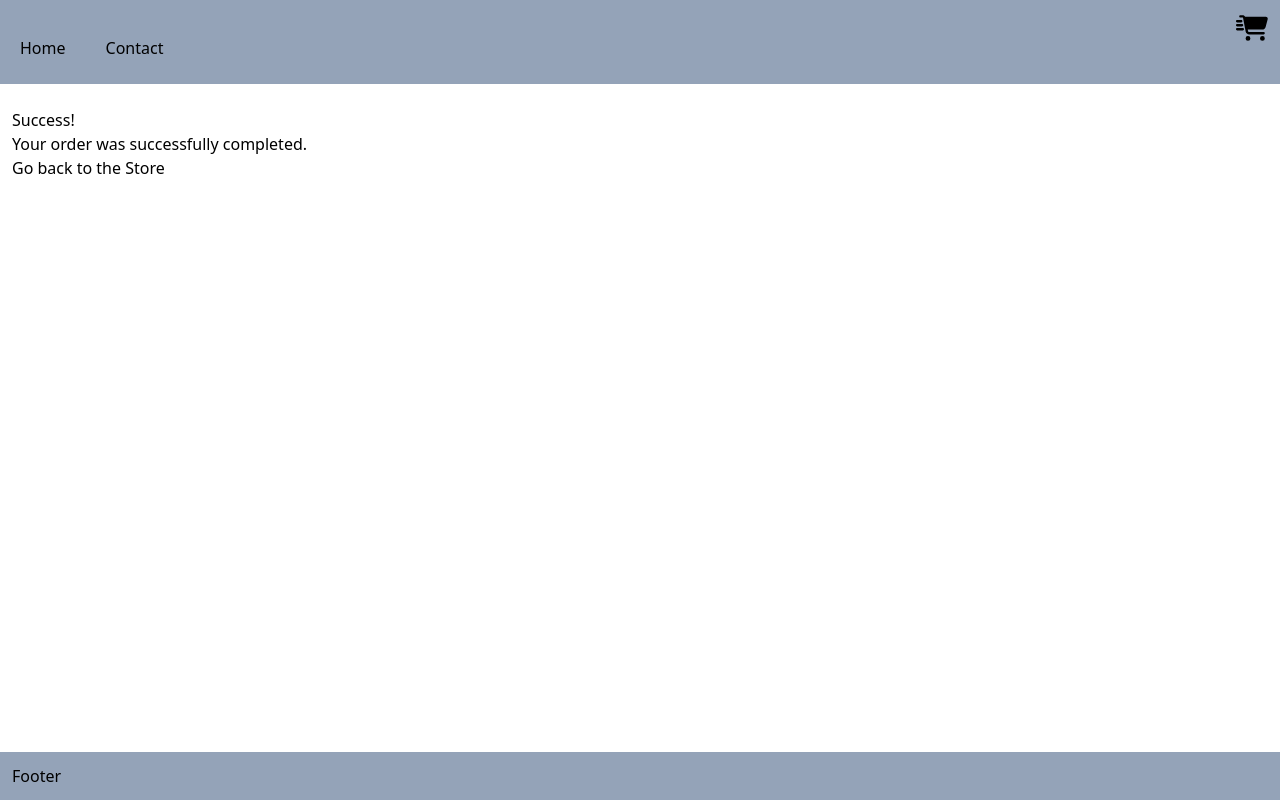
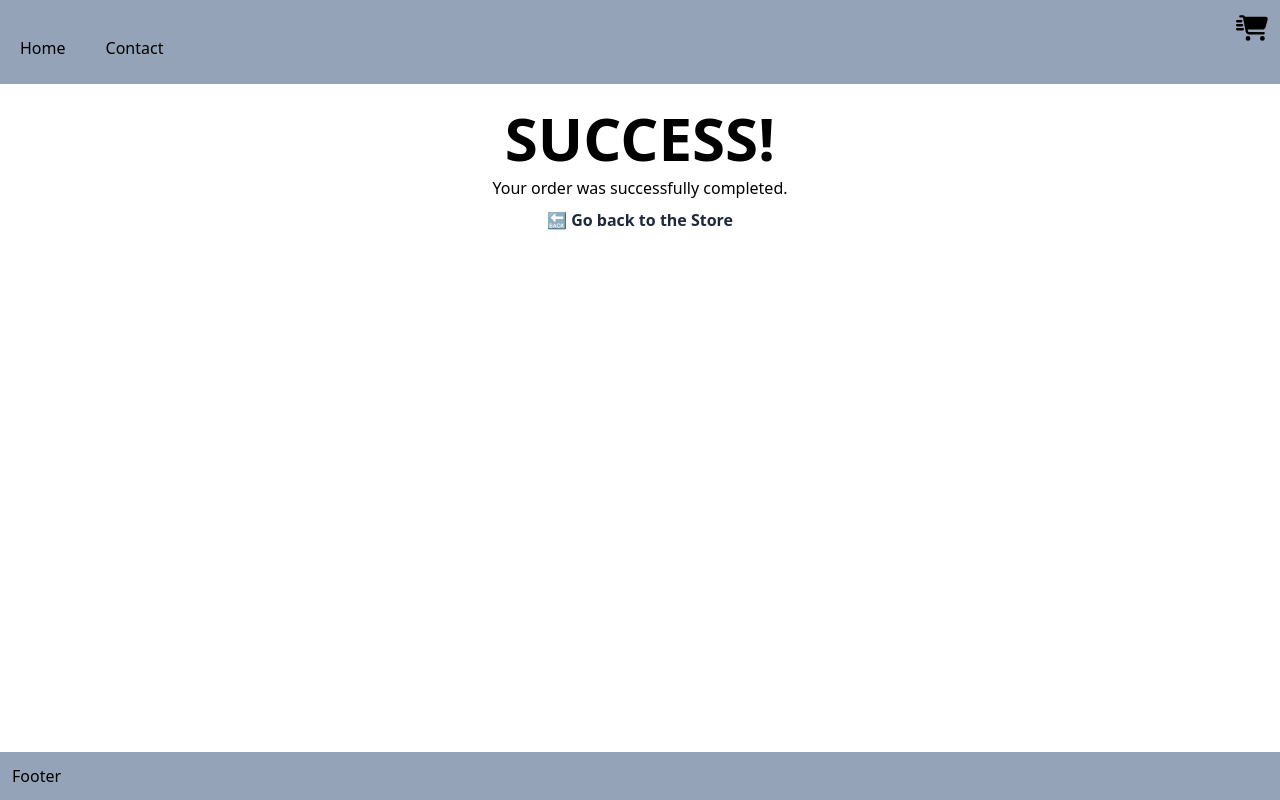
Before and after one commit to jonhenrikaavitsland/jsf-ca, a React (Vite) app: page /success in a window 1280 px wide. Built offline with nearby package versions, Linux system fonts and the light colour scheme.

Commit message:
adding styling to the success checkout page

```diff
--- a/src/pages/CheckoutSuccessPage/index.jsx
+++ b/src/pages/CheckoutSuccessPage/index.jsx
@@ -1,11 +1,13 @@
-import { Link } from 'react-router-dom';
+import { Link } from "react-router-dom";
 
 export default function CheckoutSuccessPage() {
   return (
-    <section>
-      <h1>Success!</h1>
+    <section className="flex flex-col gap-2 items-center">
+      <h1 className="font-bold text-6xl uppercase">Success!</h1>
       <p>Your order was successfully completed.</p>
-      <Link to='/'>Go back to the Store</Link>
+      <Link to="/" className="text-slate-800 font-semibold">
+        🔙 Go back to the Store
+      </Link>
     </section>
   );
 }
```
